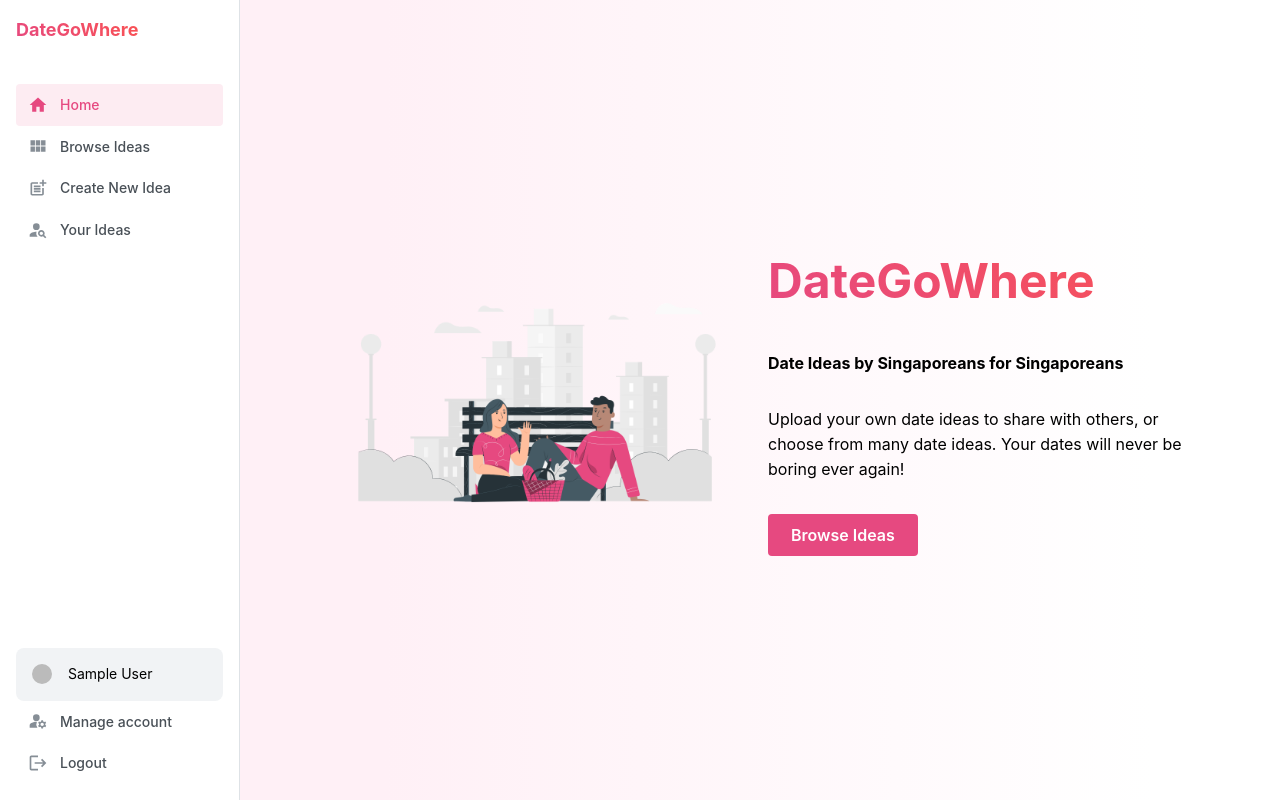
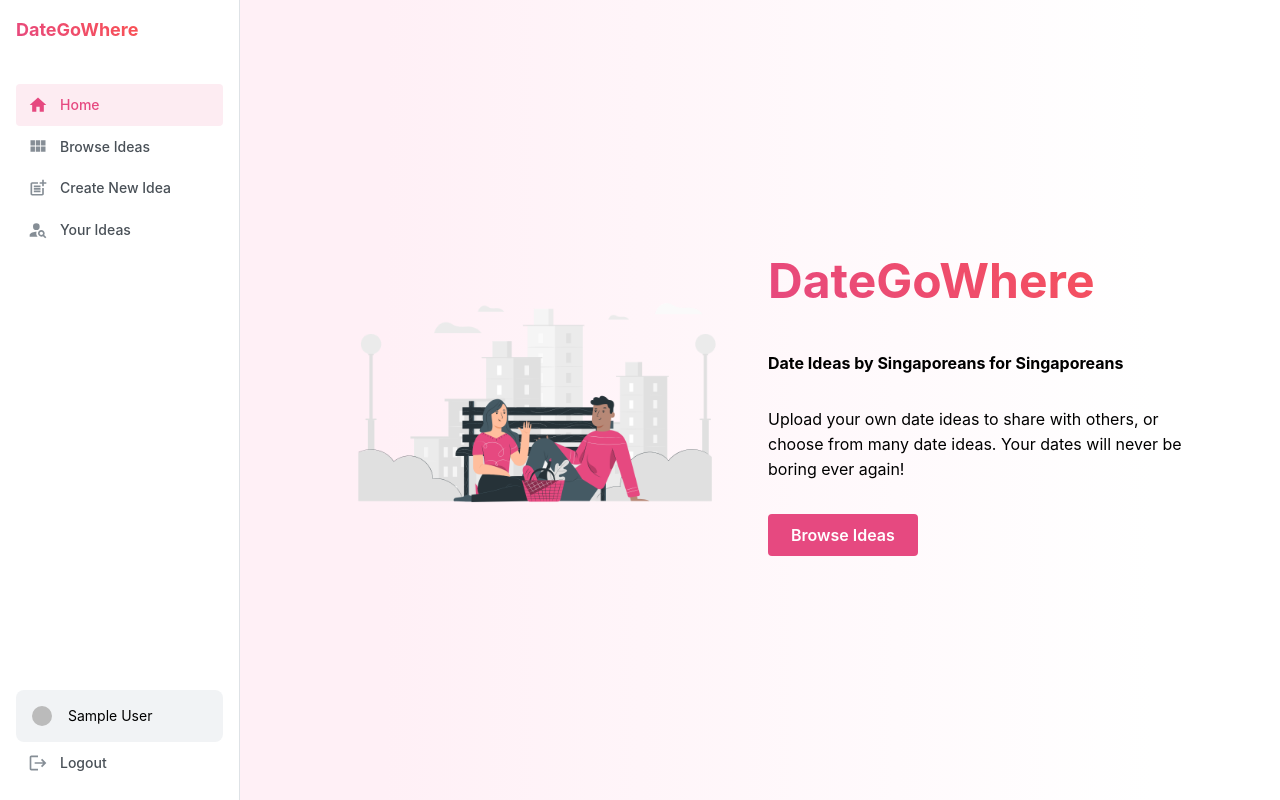
Before and after one commit to mcxpm/DateGoWhere, a React (Vite) app in the folder app/client/: page / in a window 1280 px wide. Built offline with nearby package versions, Linux system fonts and the light colour scheme; no server answers; sample sign-in values are in the browser's storage.

Commit message:
fix: resolve location validation, remove manage account tab

```diff
--- a/app/client/src/components/CreateIdea/ActivityForm.jsx
+++ b/app/client/src/components/CreateIdea/ActivityForm.jsx
@@ -20,7 +20,20 @@ const ActivityForm = ({ idx, activity, handleDiscardActivity, handleSaveActivity
             end: (value) => (value ? null : 'Activity must have an end time'),
             name: isNotEmpty('Name cannot be empty'),
             location: {
-                description: isNotEmpty('Location cannot be empty'),
+                description: (value) => {
+                    if (value == null) return ' Location cannot be empty';
+                    if (form.values.location.name != '') {
+                        return null;
+                    }
+                    if (form.values.location.name == '') {
+                        return 'Please choose a valid location';
+                    }
+                },
+                name: (value) => {
+                    if (value != '') {
+                        form.clearFieldError('location.description');
+                    }
+                },
             },
             description: isNotEmpty('Description cannot be empty'),
             budget: (value) => {
@@ -84,7 +97,6 @@ const ActivityForm = ({ idx, activity, handleDiscardActivity, handleSaveActivity
                     {...form.getInputProps('description')}
                 />
 
-
                 <Grid align="end">
                     <Grid.Col span={6}>
                         <NumberInput
--- a/app/client/src/components/NavBar.jsx
+++ b/app/client/src/components/NavBar.jsx
@@ -4,7 +4,6 @@ import { useAuthState } from 'react-firebase-hooks/auth';
 import {
     MdHome,
     MdLogout,
-    MdManageAccounts,
     MdPersonSearch,
     MdPostAdd,
     MdViewModule,
@@ -71,19 +70,6 @@ export function NavBar() {
                             email={user.email}
                             image={user.photoURL}
                         />
-                        <a
-                            href="#"
-                            className={classes.link}
-                            onClick={(event) => event.preventDefault()}
-                        >
-                            <MdManageAccounts
-                                className={classes.linkIcon}
-                                stroke={1.5}
-                                size={20}
-                            />
-                            <span>Manage account</span>
-                        </a>
-
                         <UnstyledButton
                             className={classes.link}
                             onClick={() => {
```
